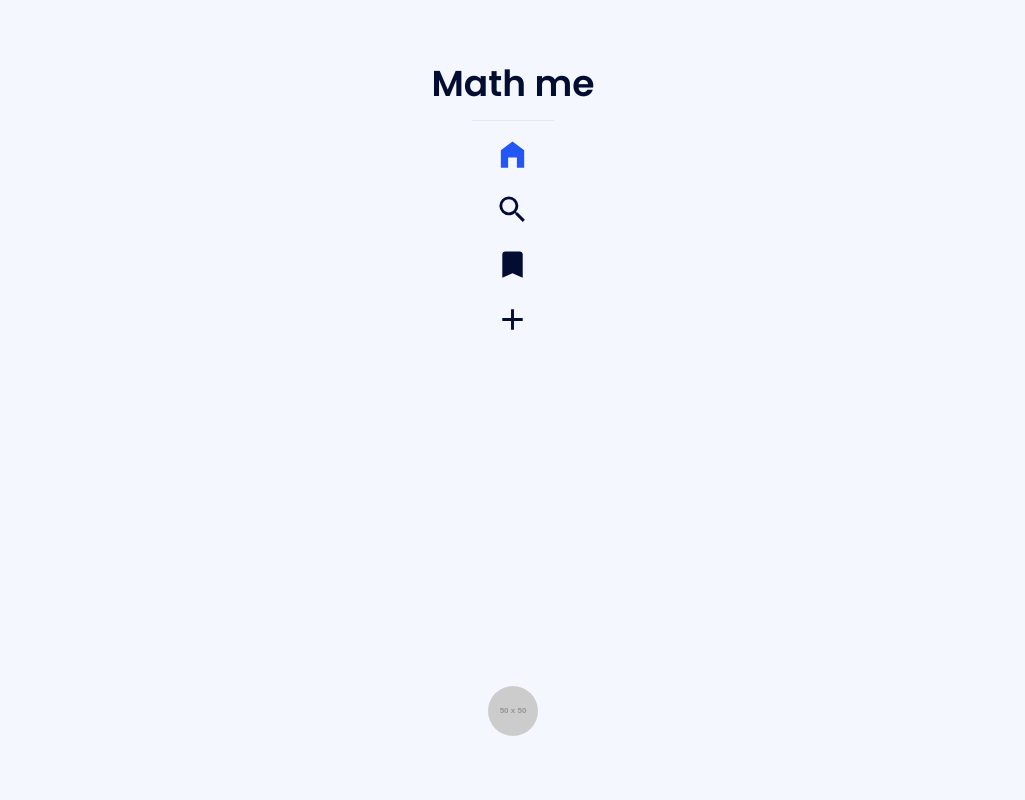
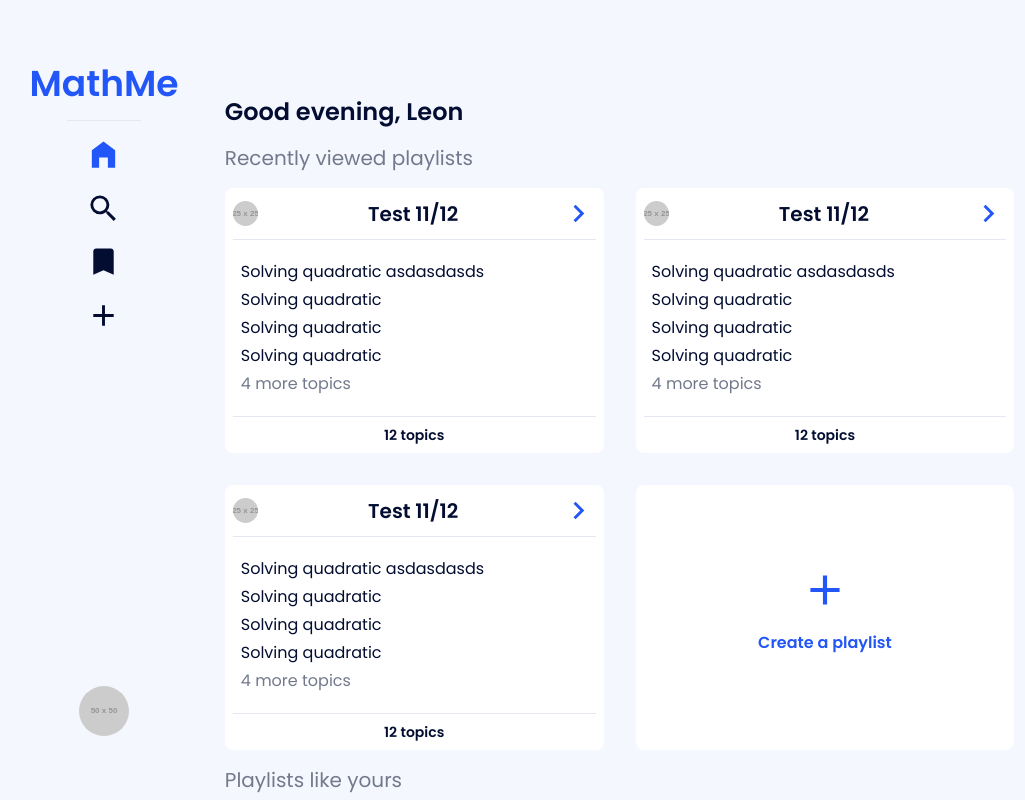
Before and after one commit to leonrode/mathme, a Next.js app: page /home in a window 1280 px wide. Shown: the whole page, without its empty margins (127-1152 px from the left). Built offline with nearby package versions, Linux system fonts and the light colour scheme.

Commit message:
finished home page

```diff
--- /dev/null
+++ b/components/AddNewCard.js
@@ -0,0 +1,14 @@
+import { MdAdd } from "react-icons/md";
+
+function AddNewCard() {
+  return (
+    <div className="flex flex-col h-full items-center justify-center bg-white rounded-lg p-2 w-full my-4 md:my-0 ">
+      <div className="">
+        <MdAdd color="#2356F7" size={50} />
+      </div>
+      <h3 className="text-primary font-bold my-4">Create a playlist</h3>
+    </div>
+  );
+}
+
+export default AddNewCard;
--- /dev/null
+++ b/components/MobileDropContent.js
@@ -0,0 +1,79 @@
+import {
+  MdHomeFilled,
+  MdOutlineSearch,
+  MdBookmark,
+  MdAdd,
+  MdMenu,
+} from "react-icons/md";
+
+import { useEffect, useRef } from "react";
+
+function useOutsideDetection(ref, onOutsideDetection) {
+  useEffect(() => {
+    const isOutside = (e) => {
+      if (ref.current && !ref.current.contains(e.target)) {
+        return onOutsideDetection();
+      }
+    };
+
+    document.addEventListener("mousedown", isOutside);
+
+    return () => {
+      document.removeEventListener("mousedown", isOutside);
+    };
+  });
+}
+
+function MobileDropContent({ show, close }) {
+  const _ref = useRef(null);
+
+  useOutsideDetection(_ref, close);
+
+  return (
+    <div
+      className={`${
+        show ? " opacity-100" : "opacity-0"
+      } top-16 left-0 bg-white border-b-2 border-b-divider w-screen absolute border-t-2 border-t-divider p-4 transition-all`}
+      ref={_ref}
+    >
+      <div className="flex items-center ">
+        <img
+          src="https://via.placeholder.com/35"
+          className="rounded-full"
+        ></img>
+        <h3 className="text-text font-bold text-xl ml-4">Leon Rode</h3>
+      </div>
+      <hr className="w-1/2 border-t-divider border-y-1 mt-4"></hr>
+      <SidebarElement Icon={MdHomeFilled} isActive text="home" />
+      <SidebarElement Icon={MdOutlineSearch} text="search" />
+      <SidebarElement Icon={MdBookmark} text="saved" />
+      <SidebarElement Icon={MdAdd} text="create" />
+      <hr className="w-1/2 border-t-divider border-y-1 my-4"></hr>
+      <h3 className="text-primary font-semibold ">Upgrade</h3>
+      <h3 className="text-text  mt-2">Help</h3>
+      <div className="flex items-center justify-between mt-2 w-1/2">
+        Dark Mode
+        <label
+          for="toggle-example"
+          class="flex items-center cursor-pointer relative ml-8"
+        >
+          <input type="checkbox" id="toggle-example" class="sr-only" />
+          <div class="toggle-bg bg-gray-200 border-2 border-gray-200 h-5 w-9 rounded-full"></div>
+        </label>
+      </div>
+      <h3 className="text-text mt-2">Preferences</h3>
+      <hr className="w-1/2 border-t-divider border-y-1 my-4"></hr>
+      <h3 className="text-error font-semibold ">Log out</h3>
+    </div>
+  );
+}
+
+function SidebarElement({ Icon, isActive, text }) {
+  return (
+    <div className="flex items-center mt-2">
+      <Icon size={35} color={isActive ? "#2356F7" : "#020d31"} />
+      <h3 className="text-text ml-4">{text}</h3>
+    </div>
+  );
+}
+export default MobileDropContent;
--- /dev/null
+++ b/components/NavBar.js
@@ -0,0 +1,9 @@
+function NavBar() {
+  return (
+    <nav className="w-screen bg-white drop-shadow-md h-16 lg:hidden">
+      MathMe
+    </nav>
+  );
+}
+
+export default NavBar;
--- a/components/Sidebar.js
+++ b/components/Sidebar.js
@@ -3,19 +3,46 @@ import {
   MdOutlineSearch,
   MdBookmark,
   MdAdd,
+  MdMenu,
 } from "react-icons/md";
 
+import MobileDropContent from "./MobileDropContent";
+
+import { useState } from "react";
+
 function Sidebar() {
+  const [showMobileDropdown, setShowMobileDropdown] = useState(false);
+
+  const closeMobileDropdown = () => setShowMobileDropdown(false);
+
   return (
-    <aside className="flex flex-col items-center py-16">
+    <aside className="fixed top-0 w-screen lg:static lg:visible lg:flex lg:justify-end lg:w-fit">
+      <div className="fixed top-0 h-16 left-0 w-screen bg-white drop-shadow-md flex items-center justify-between px-4 lg:hidden">
+        <Logo />
+        <div
+          onClick={() => {
+            setShowMobileDropdown(true);
+          }}
+        >
+          <MdMenu size={30} color="#000000" />
+        </div>
+        <div className="absolute left-0 top-0 lg:hidden">
+          <MobileDropContent
+            show={showMobileDropdown}
+            close={closeMobileDropdown}
+          />
+        </div>
+      </div>
+      <div className="hidden lg:h-full lg:items-center lg:flex lg:flex-col lg:justify-between w-1/3 lg:py-16">
+        <div className="flex flex-col h-2/5 items-center">
           <Logo />
           <Divider />
           <div className="flex flex-col items-center justify-between h-full">
-        <div className="flex flex-col items-center justify-between h-1/3">
             <SidebarIcon Icon={MdHomeFilled} hoverText="home" isActive />
             <SidebarIcon Icon={MdOutlineSearch} hoverText="search" />
             <SidebarIcon Icon={MdBookmark} hoverText="saved" />
             <SidebarIcon Icon={MdAdd} hoverText="create" />
+          </div>
         </div>
         <div className="group relative">
           <img
@@ -30,11 +57,13 @@ function Sidebar() {
 }
 
 function Logo() {
-  return <h1 className="text-text text-4xl font-bold ">Math me</h1>;
+  return (
+    <h1 className="text-primary text-3xl font-bold lg:text-4xl ">MathMe</h1>
+  );
 }
 
 function Divider() {
-  return <hr className="w-1/2 border-divider m-4"></hr>;
+  return <hr className="hidden lg:block lg:w-1/2 lg:my-4"></hr>;
 }
 
 function SidebarIcon({ Icon, isActive, hoverText }) {
--- /dev/null
+++ b/components/TopicCard.js
@@ -0,0 +1,31 @@
+import { MdChevronRight } from "react-icons/md";
+
+function TopicCard() {
+  return (
+    <div className="bg-white rounded-lg p-2 w-full my-4 md:my-0">
+      <div className="flex justify-between items-center">
+        <img
+          src="https://via.placeholder.com/25"
+          className="rounded-full"
+        ></img>
+        <h2 className="text-text text-xl ml-2 font-bold">Test 11/12</h2>
+
+        <MdChevronRight size={35} color="#2356F7" />
+      </div>
+      <hr className="w-full border-divider my-2"></hr>
+      <div className="p-2">
+        <h3 className="text-text my-1 truncate">
+          Solving quadratic asdasdasds
+        </h3>
+        <h3 className="text-text my-1 truncate">Solving quadratic</h3>
+        <h3 className="text-text my-1 truncate">Solving quadratic</h3>
+        <h3 className="text-text my-1 truncate">Solving quadratic</h3>
+        <h3 className="text-textGrayed my-1">4 more topics</h3>
+      </div>
+      <hr className="w-full border-divider my-2"></hr>
+      <h3 className="text-text text-center text-sm font-semibold">12 topics</h3>
+    </div>
+  );
+}
+
+export default TopicCard;
--- a/package.json
+++ b/package.json
@@ -11,7 +11,8 @@
     "next": "12.0.7",
     "react": "17.0.2",
     "react-dom": "17.0.2",
-    "react-icons": "^4.3.1"
+    "react-icons": "^4.3.1",
+    "react-outside-click-handler": "^1.3.0"
   },
   "devDependencies": {
     "autoprefixer": "^10.4.1",
--- a/pages/_app.js
+++ b/pages/_app.js
@@ -1,7 +1,14 @@
-import '../styles/globals.css'
-
+import "../styles/globals.css";
+import Head from "next/head";
 function MyApp({ Component, pageProps }) {
-  return <Component {...pageProps} />
+  return (
+    <>
+      <Head>
+        <meta name="viewport" content="width=device-width, initial-scale=1.0" />
+      </Head>
+      <Component {...pageProps} />
+    </>
+  );
 }
 
-export default MyApp
+export default MyApp;
--- a/pages/home.js
+++ b/pages/home.js
@@ -1,10 +1,35 @@
 import Sidebar from "../components/Sidebar";
-
+import TopicCard from "../components/TopicCard";
+import AddNewCard from "../components/AddNewCard";
 export default function Home() {
   return (
-    <div className="flex justify-center h-screen w-screen bg-lightBg">
-      <div className="flex">
+    <div className="flex justify-center h-screen w-screen bg-lightBg overflow-auto lg:overflow-clip">
+      <div className="flex w-5/6">
         <Sidebar />
+        <div className="flex flex-col py-24 w-screen items-start px-2  lg:w-full lg:ml-16 lg:overflow-y-scroll lg:px-8">
+          <h1 className="text-text text-2xl font-semibold">
+            Good evening, Leon
+          </h1>
+
+          <h3 className="text-textGrayed font-normal text-xl mt-4">
+            Recently viewed playlists
+          </h3>
+          <div className="flex flex-col w-full md:grid md:grid-cols-2 md:grid-rows-auto md:gap-8 md:mt-4">
+            <TopicCard />
+            <TopicCard />
+            <TopicCard />
+            <AddNewCard />
+          </div>
+
+          <h3 className="text-textGrayed font-normal text-xl mt-4 ">
+            Playlists like yours
+          </h3>
+          <div className="flex flex-col w-full md:grid md:grid-cols-2 md:grid-rows-auto md:gap-8 md:mt-4">
+            <TopicCard />
+            <TopicCard />
+            <TopicCard />
+          </div>
+        </div>
       </div>
     </div>
   );
--- a/tailwind.config.js
+++ b/tailwind.config.js
@@ -8,6 +8,7 @@ module.exports = {
       colors: {
         lightBg: "#f5f7ff",
         text: "#020d31",
+        textGrayed: "#73798c",
         divider: "#E4E8F4",
         primary: "#2356F7",
         error: "#EA1601",
```
Also changed, not shown: 1 other file (tests, documents, lock files or other folders). Lines whose indentation alone changed are shown as unchanged.
